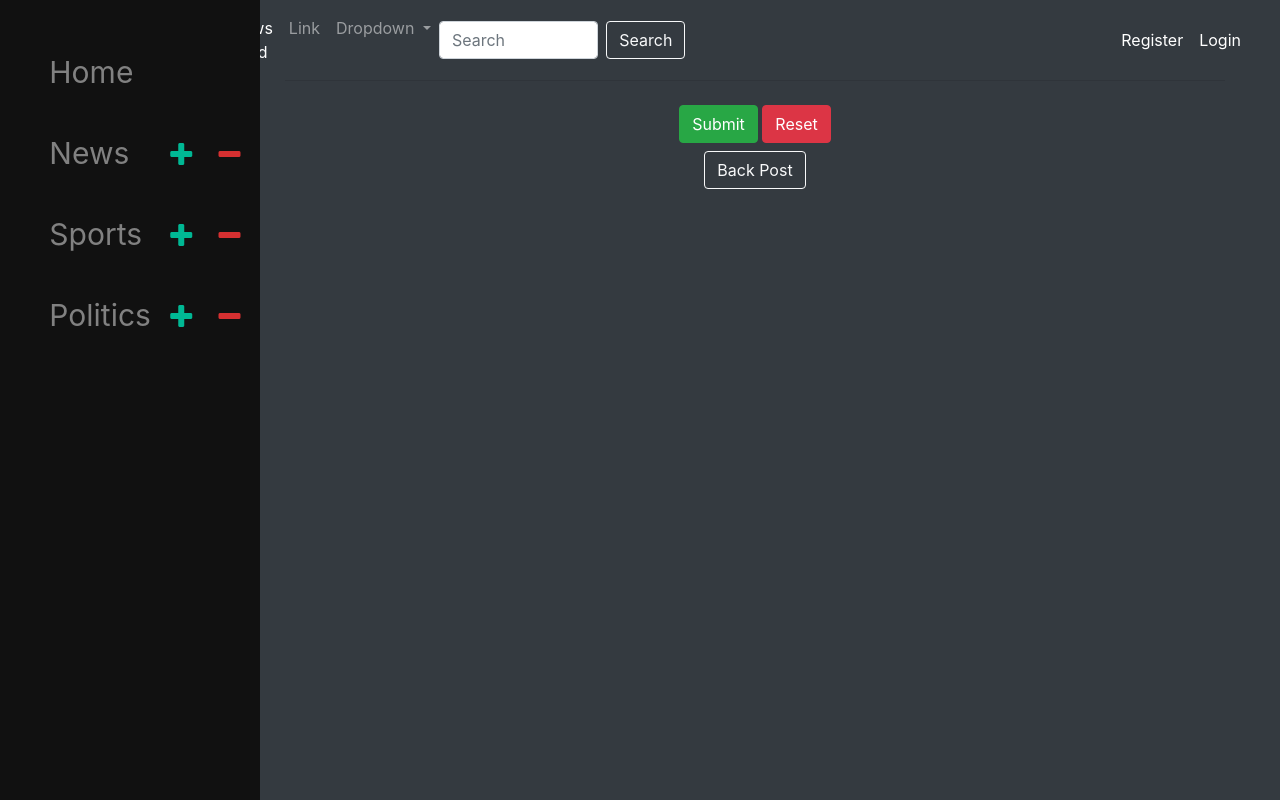
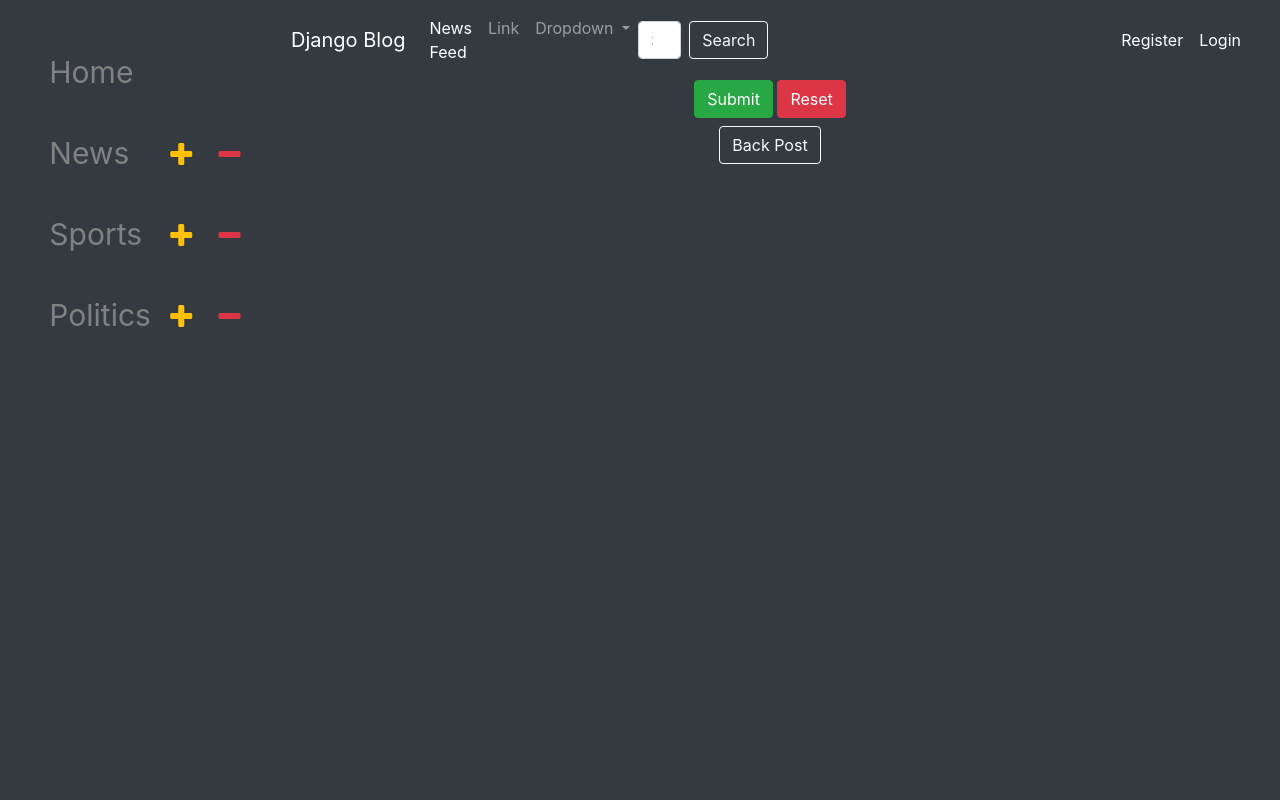
Before and after one commit to RahmaRamadan/Django-Blog, a Django app: template blogProj/templates/blogApp/addPost.html in a window 1280 px wide. Run offline with Django 3.2, Linux system fonts and the light colour scheme; the template is opened without the code that fills it, so the values that code supplies are empty; some libraries are stand-ins or nearby versions.

Commit message:
modify navbar styling

```diff
--- a/blogProj/blogApp/urls.py
+++ b/blogProj/blogApp/urls.py
@@ -28,7 +28,7 @@ urlpatterns = [
     path('addCategory', views.addCategory, name='addCategory'),
     path('categories', views.categories, name='categories'),
     path('deleteCategory/<Category_id>', views.deleteCategory, name='deleteCategory'),
-    path('editCategory/<Category_id>', views.editPost, name='editPost'),
+    # path('editCategory/<Category_id>', views.editPost, name='editPost'),
 
     # users usrls
     path('users', views.users, name='users'),
--- a/blogProj/blogApp/views.py
+++ b/blogProj/blogApp/views.py
@@ -159,7 +159,7 @@ def addFollower(request, catgory_name):
                 if follower.username == log_user:
                     found = True
                     print("this user already exists in this category")
-                    return render(request, 'blogApp/news.html')
+                    return render(request, 'blogApp/'+str(catgory_name)+'.html')
 
     if found == False:
         Category.objects.get(name=catgory_name).followers.add(request.user)
--- a/blogProj/templates/blogApp/base.html
+++ b/blogProj/templates/blogApp/base.html
@@ -33,7 +33,7 @@
         z-index: 1;
         top: 0;
         left: 0;
-        background-color: #111;
+        /* background-color: #111; */
         overflow-x: hidden;
         padding-top: 20px;
       }
@@ -53,27 +53,27 @@
 
       .main {
         margin-left: 260px;
-        padding: 0px 10px;
+        padding: 0px;
       }
       .color_i {
         padding: 40px 8px 6px 16px;
         text-decoration: none;
         font-size: 28px;
-        color: #00b894;
+        /* color: #00b894; */
         display: block;
       }
       .color_minus{
         padding: 40px 8px 6px 16px;
         text-decoration: none;
         font-size: 28px;
-        color:#d63031;
+        /* color:#d63031; */
         display: block;
       }
     </style>
   </head>
   <body class="bg-light">
-    {% include 'blogApp/header.html' %}
-    <div class="sidenav">
+
+    <div class="sidenav bg-dark">
       <div class="row">
         <div class="col-2"></div>
         <a href="{% url 'home' %}" class="col-5 a-nav">Home </a>
@@ -81,28 +81,30 @@
       <div class="row">
         <div class="col-2"></div>
         <a href="#" class="col-5 a-nav">News </a
-        ><a href="{% url 'news_add' %}" class="fa fa-plus color_i col-2"></a>
-        <a href="{% url 'news_delete' %}" class="fa fa-minus color_minus col-2"></a>
+        ><a href="{% url 'news_add' %}" class="fa fa-plus color_i text-warning col-2"></a>
+        <a href="{% url 'news_delete' %}" class="fa fa-minus color_minus text-danger col-2"></a>
       </div>
       <div class="row">
         <div class="col-2"></div>
         <a href="#" class="col-5 a-nav">Sports </a
-        ><a href="{% url 'sports_add' %}" class="fa fa-plus color_i col-2"></a>
-        <a href="{% url 'sports_delete' %}" class="fa fa-minus color_minus col-2"></a>
+        ><a href="{% url 'sports_add' %}" class="fa fa-plus color_i text-warning col-2"></a>
+        <a href="{% url 'sports_delete' %}" class="fa fa-minus color_minus text-danger col-2"></a>
       </div>
       <div class="row">
         <div class="col-2"></div>
         <a href="#" class="col-5 a-nav">Politics </a
-        ><a href="{% url 'politics_add' %}" class="fa fa-plus color_i col-2"></a>
-        <a href="{% url 'politics_delete' %}" class="fa fa-minus color_minus col-2"></a>
+        ><a href="{% url 'politics_add' %}" class="fa fa-plus color_i text-warning col-2"></a>
+        <a href="{% url 'politics_delete' %}" class="fa fa-minus color_minus text-danger col-2"></a>
       </div>
     </div>
 
     <div id="content" name="content" class="main">
-      <div class="row container-fluid">
+      <div class="row">
         <div class="col-12">
-          <hr class="mt-0 mb-4" />
-          {% block content %} {% endblock %}
+          {% include 'blogApp/header.html' %}
+          {% block content %}
+
+          {% endblock %}
         </div>
       </div>
     </div>
--- a/blogProj/templates/blogApp/header.html
+++ b/blogProj/templates/blogApp/header.html
@@ -1,7 +1,7 @@
-<div class="offset-1">
+<div>
 <nav class="navbar navbar-expand-lg navbar-dark bg-dark">
     <div class="container-fluid">
-      <a class="navbar-brand" href="#">Navbar</a>
+      <a class="navbar-brand" href="#">Django Blog</a>
       <button class="navbar-toggler" type="button" data-bs-toggle="collapse" data-bs-target="#navbarSupportedContent" aria-controls="navbarSupportedContent" aria-expanded="false" aria-label="Toggle navigation">
         <span class="navbar-toggler-icon"></span>
       </button>
```
